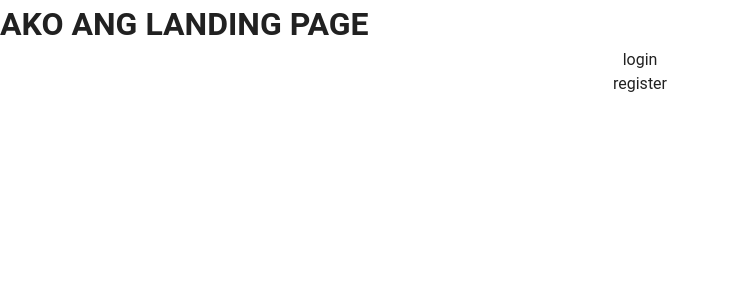
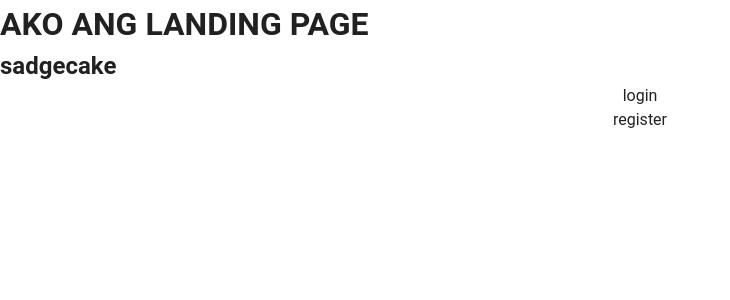
Before and after one commit to kixks/mycoFront, a Vue app: page / in a window 1280 px wide. Shown: the top 300 px of the page, without its empty margins (0-730 px from the left). Built offline with nearby package versions, Linux system fonts and the light colour scheme.

Commit message:
testing pull request

```diff
--- a/src/views/Unauthorized_Page/LandingPage.vue
+++ b/src/views/Unauthorized_Page/LandingPage.vue
@@ -1,5 +1,6 @@
 <template>
   <h1>AKO ANG LANDING PAGE</h1>
+  <h2>sadgecake</h2>
   <button type="button" @click="goToLogin">login</button>
   <button type="button" @click="goToRegister">register</button>
 </template>
```
